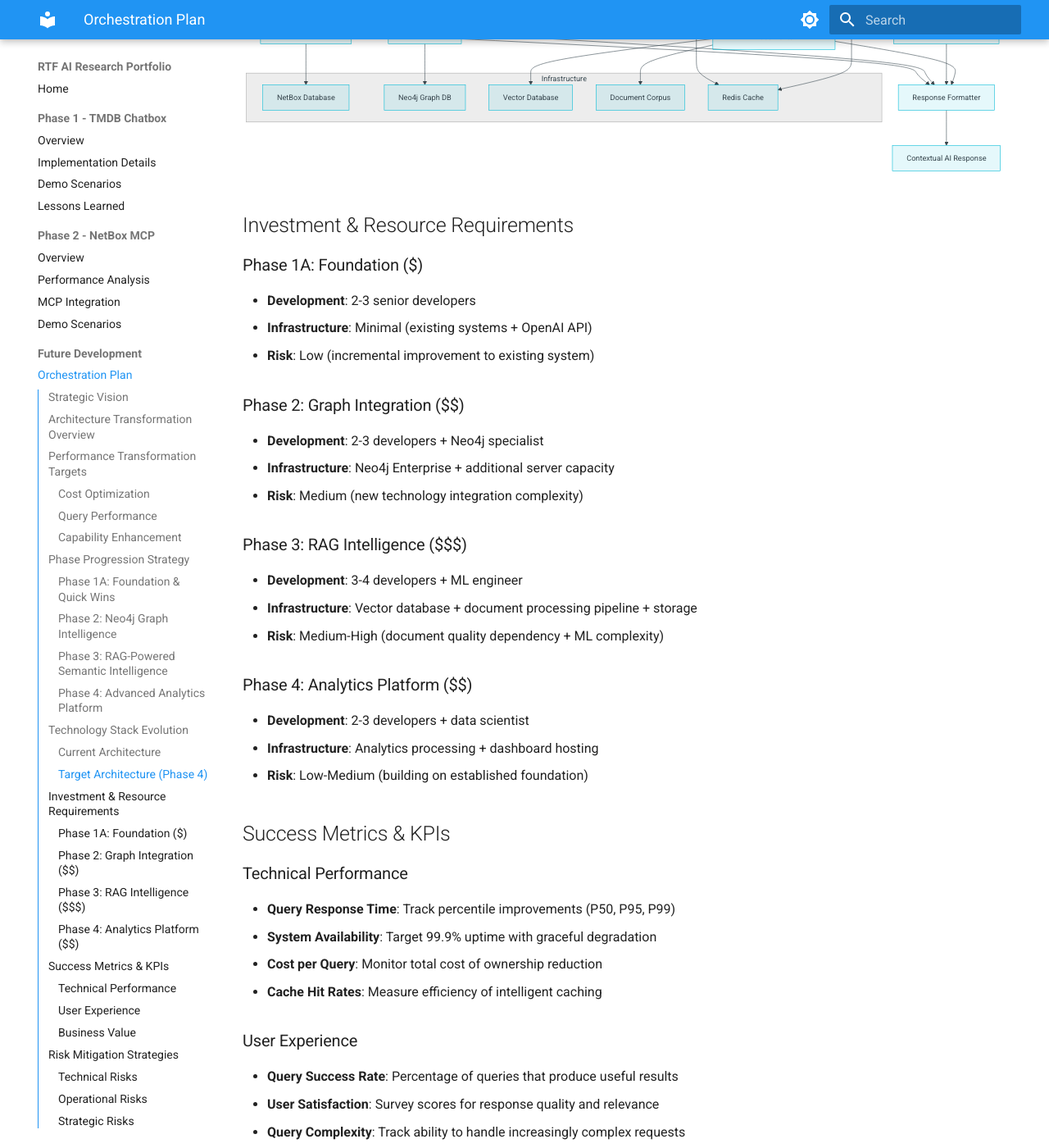
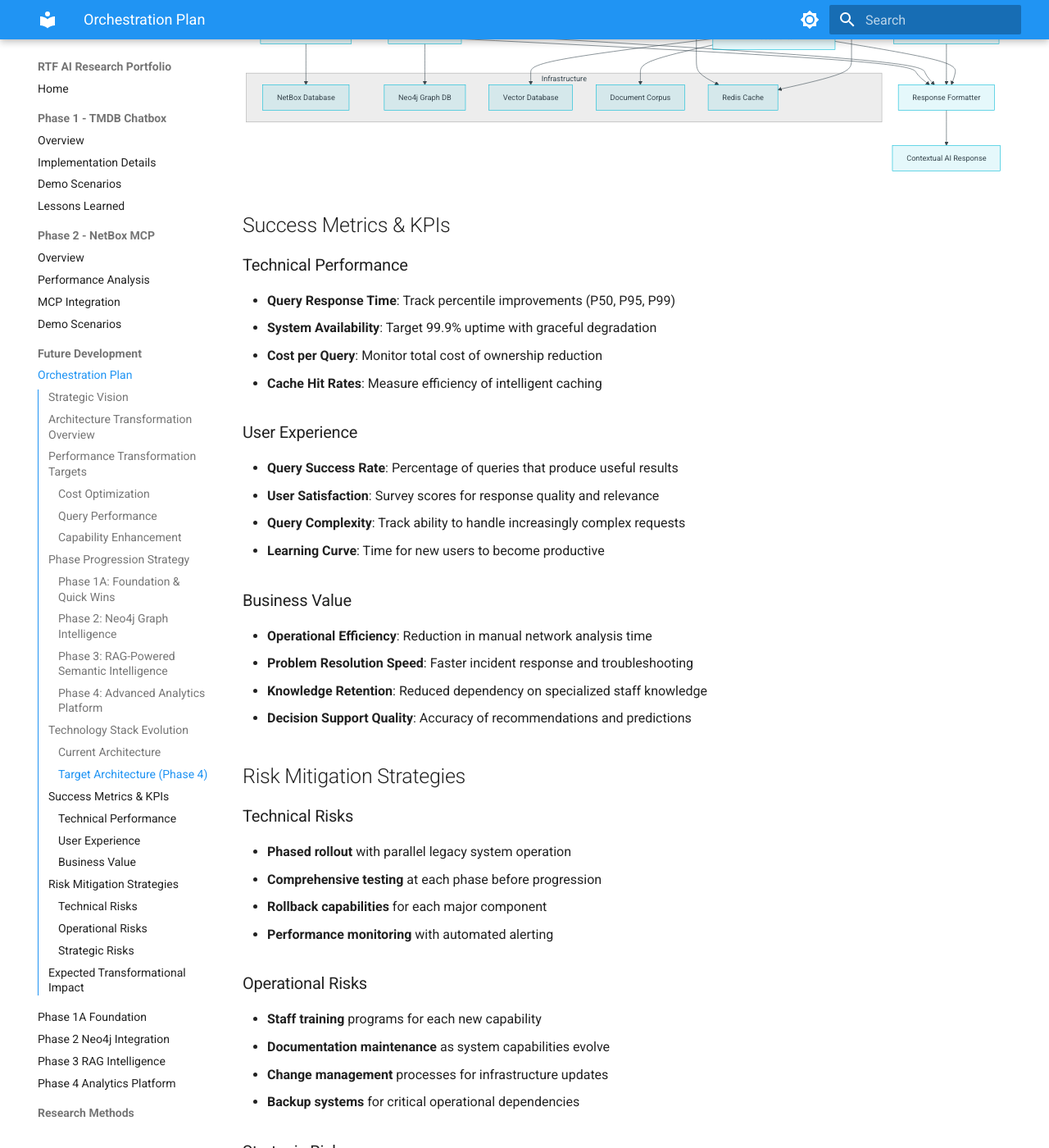
Before and after one commit to FinnMacCumail/rtf-research, an MkDocs documentation site: the page built from docs/future-development/orchestration-plan.md, in a window 1280 px wide and 1400 px high, scrolled down 3299 px. Shown: the whole window at 82% size. Built offline with MkDocs 1.6.1 and Material for MkDocs 9.7.7, drawn with Linux system fonts in a browser that asks for light colours.

Commit message:
Remove Investment & Resource Requirements section from orchestration plan
- Streamlined future development documentation by removing detailed resource allocation details
- Maintains focus on strategic objectives and performance targets
- Keeps document focused on architectural transformation and outcomes

````diff
--- a/docs/future-development/orchestration-plan.md
+++ b/docs/future-development/orchestration-plan.md
@@ -136,28 +136,6 @@ flowchart TD
     E --> R
 ```
 
-## Investment & Resource Requirements
-
-### Phase 1A: Foundation ($)
-- **Development**: 2-3 senior developers
-- **Infrastructure**: Minimal (existing systems + OpenAI API)
-- **Risk**: Low (incremental improvement to existing system)
-
-### Phase 2: Graph Integration ($$)
-- **Development**: 2-3 developers + Neo4j specialist
-- **Infrastructure**: Neo4j Enterprise + additional server capacity
-- **Risk**: Medium (new technology integration complexity)
-
-### Phase 3: RAG Intelligence ($$$)
-- **Development**: 3-4 developers + ML engineer
-- **Infrastructure**: Vector database + document processing pipeline + storage
-- **Risk**: Medium-High (document quality dependency + ML complexity)
-
-### Phase 4: Analytics Platform ($$)
-- **Development**: 2-3 developers + data scientist
-- **Infrastructure**: Analytics processing + dashboard hosting
-- **Risk**: Low-Medium (building on established foundation)
-
 ## Success Metrics & KPIs
 
 ### Technical Performance
````
